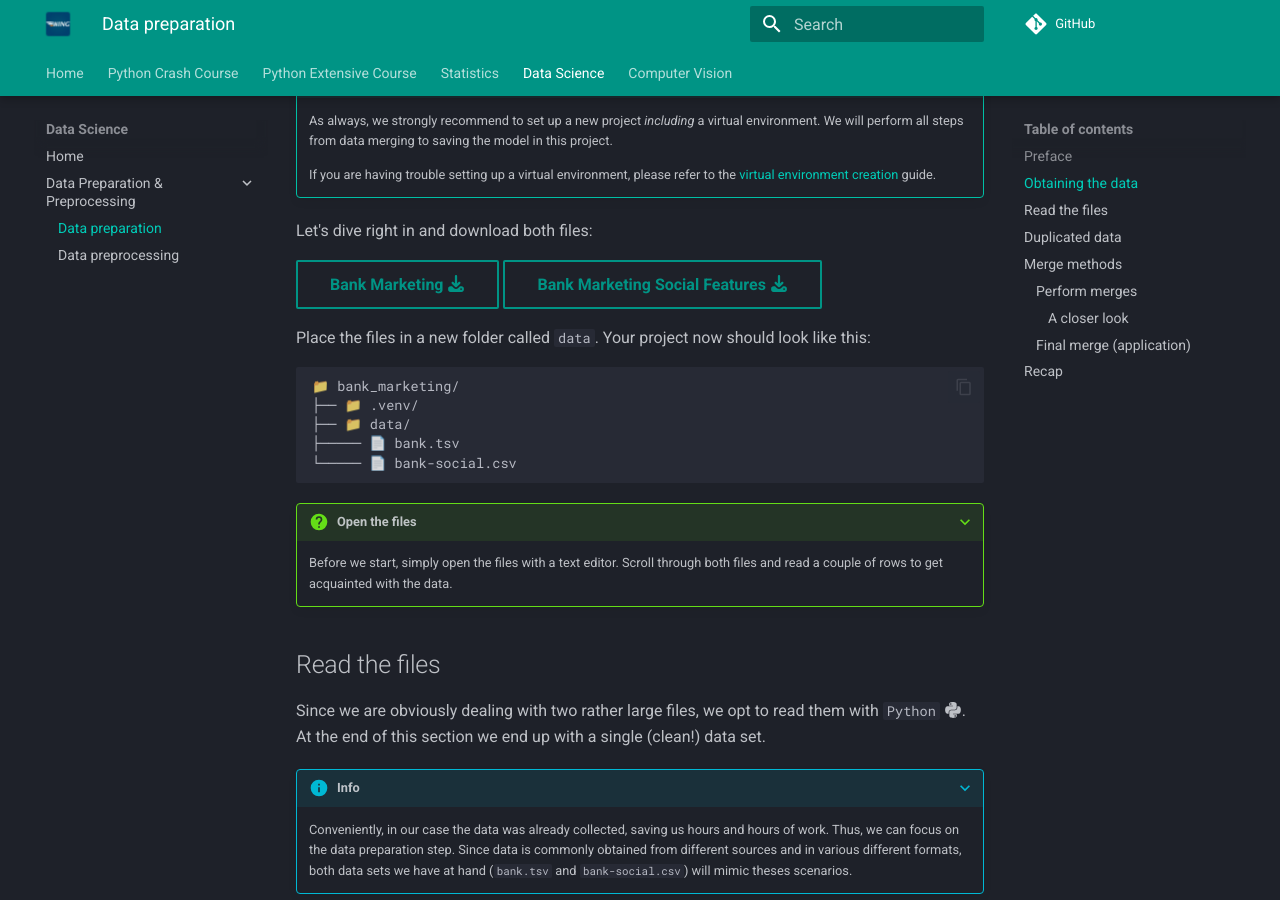
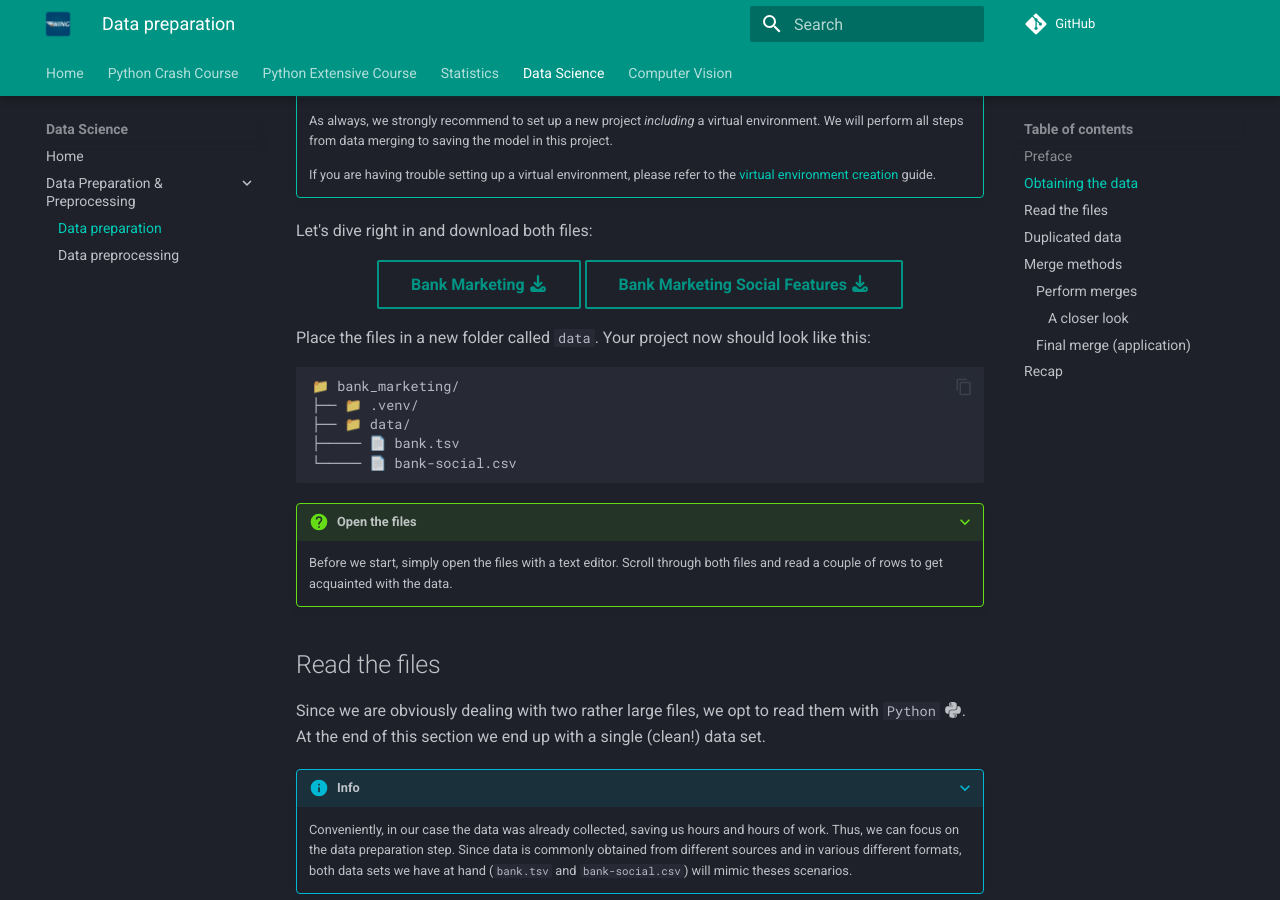
Before and after one commit to mciwing/mciwing.github.io, an MkDocs documentation site: the page built from docs/data-science/data/preparation.md, in a window 1280 px wide and 900 px high, scrolled down 709 px. Built offline with MkDocs 1.6.1 and Material for MkDocs 9.7.7, drawn with Linux system fonts in a browser that asks for light colours; comment, search, counter and statistics services are not loaded.

Commit message:
style: center some buttons #61

```diff
--- a/docs/data-science/data/preparation.md
+++ b/docs/data-science/data/preparation.md
@@ -43,8 +43,10 @@
 
 Let's dive right in and download both files:
 
+<div class="center-button" markdown>
 [Bank Marketing :fontawesome-solid-download:](../../assets/data-science/data/bank.tsv){ .md-button }
 [Bank Marketing Social Features :fontawesome-solid-download:](../../assets/data-science/data/bank-social.csv){ .md-button }
+</div>
 
 Place the files in a new folder called `data`. Your project now should look
 like this:
```
Also changed, not shown: docs/python/pandas.md (+2 -0 lines).
